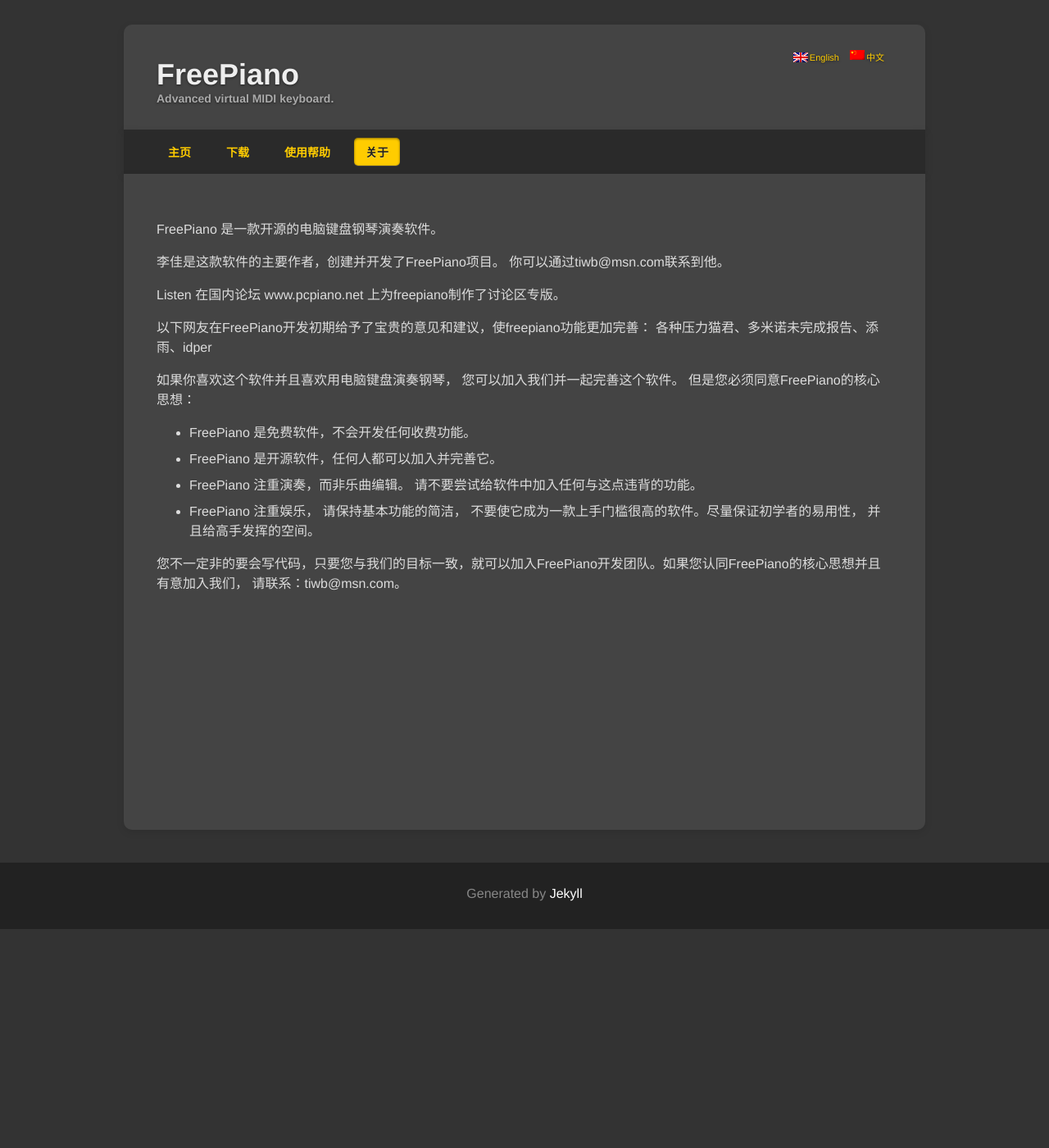
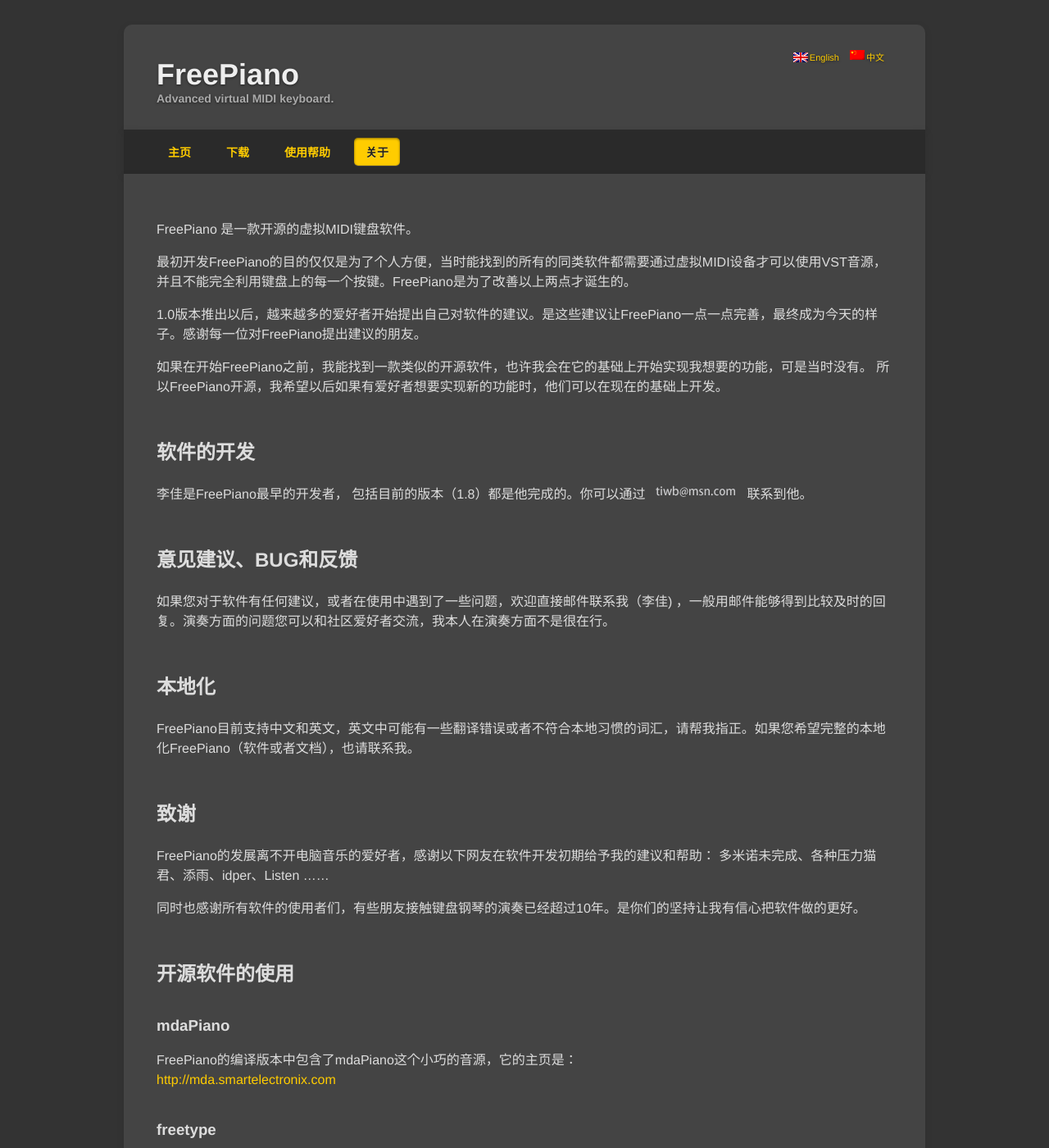
Before and after one commit to Energy0124/freepiano, a Jekyll site: the page built from cn/about/index.md, in a window 1280 px wide and 1400 px high. Shown: the whole window at 82% size. Built offline with Jekyll 4.4.1, drawn with Linux system fonts in a browser that asks for light colours; Markdown is read by kramdown in place of the engine named in the settings; comment, search, counter and statistics services are not loaded; some of the changed text lies outside the part shown.

Commit message:
new about page.

```diff
--- a/cn/about/index.md
+++ b/cn/about/index.md
@@ -5,20 +5,68 @@
 categories: about
 lang: cn
 ---
-FreePiano 是一款开源的电脑键盘钢琴演奏软件。
 
-李佳是这款软件的主要作者，创建并开发了FreePiano项目。 你可以通过tiwb@msn.com联系到他。
+FreePiano 是一款开源的虚拟MIDI键盘软件。
 
-Listen 在国内论坛 www.pcpiano.net 上为freepiano制作了讨论区专版。
+最初开发FreePiano的目的仅仅是为了个人方便，当时能找到的所有的同类软件都需要通过虚拟MIDI设备才可以使用VST音源，并且不能完全利用键盘上的每一个按键。FreePiano是为了改善以上两点才诞生的。
 
-以下网友在FreePiano开发初期给予了宝贵的意见和建议，使freepiano功能更加完善：
-各种压力猫君、多米诺未完成报告、添雨、idper
+1.0版本推出以后，越来越多的爱好者开始提出自己对软件的建议。是这些建议让FreePiano一点一点完善，最终成为今天的样子。感谢每一位对FreePiano提出建议的朋友。
 
-如果你喜欢这个软件并且喜欢用电脑键盘演奏钢琴， 您可以加入我们并一起完善这个软件。 但是您必须同意FreePiano的核心思想：
+如果在开始FreePiano之前，我能找到一款类似的开源软件，也许我会在它的基础上开始实现我想要的功能，可是当时没有。 所以FreePiano开源，我希望以后如果有爱好者想要实现新的功能时，他们可以在现在的基础上开发。
 
-* FreePiano 是免费软件，不会开发任何收费功能。
-* FreePiano 是开源软件，任何人都可以加入并完善它。
-* FreePiano 注重演奏，而非乐曲编辑。 请不要尝试给软件中加入任何与这点违背的功能。
-* FreePiano 注重娱乐， 请保持基本功能的简洁， 不要使它成为一款上手门槛很高的软件。尽量保证初学者的易用性， 并且给高手发挥的空间。
 
-您不一定非的要会写代码，只要您与我们的目标一致，就可以加入FreePiano开发团队。如果您认同FreePiano的核心思想并且有意加入我们， 请联系：tiwb@msn.com。
+## 软件的开发
+
+李佳是FreePiano最早的开发者， 包括目前的版本（1.8）都是他完成的。你可以通过
+![Mail to lijia]({{ site.baseurl }}/img/lijia.png)
+联系到他。
+
+
+## 意见建议、BUG和反馈
+
+如果您对于软件有任何建议，或者在使用中遇到了一些问题，欢迎直接邮件联系我（李佳)
+，一般用邮件能够得到比较及时的回复。演奏方面的问题您可以和社区爱好者交流，我本人在演奏方面不是很在行。
+
+
+## 本地化
+
+FreePiano目前支持中文和英文，英文中可能有一些翻译错误或者不符合本地习惯的词汇，请帮我指正。如果您希望完整的本地化FreePiano（软件或者文档），也请联系我。
+
+
+## 致谢
+
+FreePiano的发展离不开电脑音乐的爱好者，感谢以下网友在软件开发初期给予我的建议和帮助：
+多米诺未完成、各种压力猫君、添雨、idper、Listen ……
+
+同时也感谢所有软件的使用者们，有些朋友接触键盘钢琴的演奏已经超过10年。是你们的坚持让我有信心把软件做的更好。
+
+
+## 开源软件的使用
+
+### mdaPiano
+FreePiano的编译版本中包含了mdaPiano这个小巧的音源，它的主页是：<br>
+<http://mda.smartelectronix.com>
+
+### freetype
+FreePiano 使用 freetype2 绘制字体，它的主页是：<br>
+<http://www.freetype.org>
+
+### zlib
+FreePiano 的fpm文件中存放的是用zlib压缩过的数据，请查看：<br>
+<http://www.zlib.net>
+
+### libpng
+FreePiano 中所有的图片资源都是png格式的，使用了libpng读取png图片：<br>
+<http://www.libpng.org>
+
+### x264
+x264是目前广泛使用的视频压缩方法，FreePiano使用x264来压缩视频数据。<br>
+<http://www.videolan.org/developers/x264.html>
+
+### faac
+在导出MP4视频文件时，用faac编码音频数据：<br>
+<http://sourceforge.net/projects/faac>
+
+### mp4v2
+FreePiano 的MP4文件容器使用了mp4v2库。<br>
+<http://code.google.com/p/mp4v2>
```
Also changed, not shown: cn/index.md (+1 -1 lines), en/about/index.md (+57 -8 lines), en/index.md (+1 -1 lines), img/lijia.png (added).
